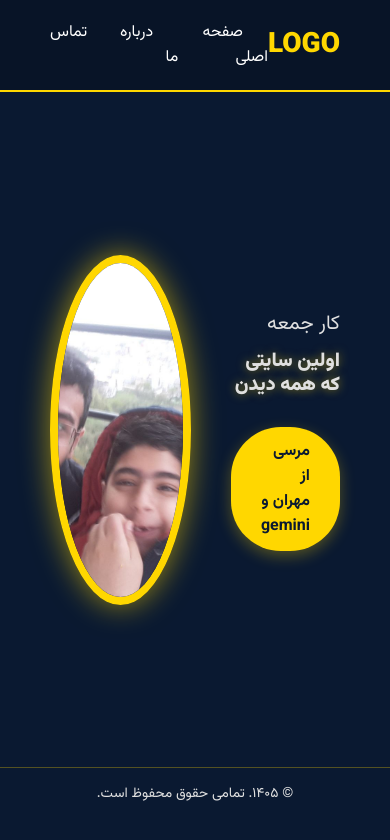
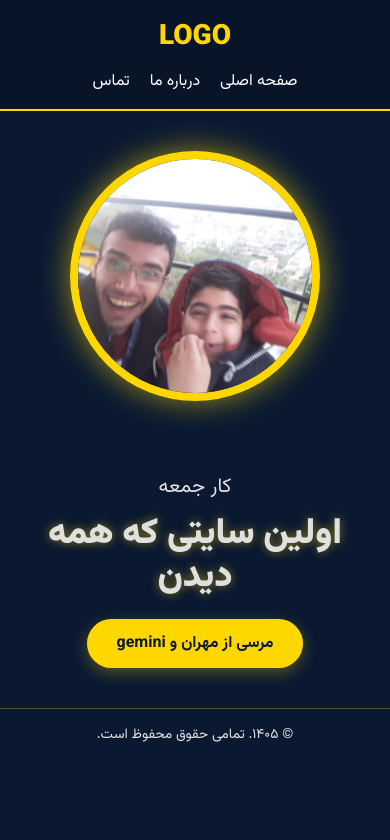
Before and after one commit to siamerd/test-site, a plain HTML site: page index.html in a window 390 px wide. Drawn offline with Linux system fonts and the light colour scheme.

Commit message:
fix a problem

```diff
--- a/style.css
+++ b/style.css
@@ -130,3 +130,53 @@ body {
     color: var(--light-gray);
     font-size: 14px;
 }
+/* --- Media Query برای دستگاه‌های موبایل و تبلت‌های کوچک (عرض کمتر از ۷۶۸ پیکسل) --- */
+@media (max-width: 768px) {
+
+    /* تنظیمات عمومی و پدینگ */
+    .header {
+        padding: 15px 20px;
+    }
+
+    /* --- سربرگ --- */
+    .header {
+        flex-direction: column; /* آیتم‌ها زیر هم قرار بگیرند */
+        gap: 10px;
+    }
+
+    .nav ul {
+        justify-content: center; /* منو در وسط قرار گیرد */
+        padding-inline-start: 0; /* حذف پدینگ پیش‌فرض */
+    }
+
+    .nav ul li a {
+        margin: 0 10px; /* فاصله بین آیتم‌های منو کمتر شود */
+    }
+
+    /* --- بخش اصلی (Hero Section) --- */
+    .hero-section {
+        flex-direction: column; /* عکس و متن زیر هم قرار بگیرند */
+        min-height: auto; /* ارتفاع از حالت ثابت خارج شود */
+        padding: 40px 20px; /* پدینگ اطراف کاهش یابد */
+        text-align: center; /* متن‌ها وسط‌چین شوند */
+    }
+
+    .content-box {
+        max-width: 100%; /* جعبه محتوا کل عرض را بگیرد */
+        order: 2; /* متن بعد از عکس بیاید (بخش بعدی) */
+    }
+
+    /* کوچک کردن عنوان اصلی */
+    .main-title {
+        font-size: 36px; /* اندازه ثابت و مناسب برای موبایل */
+        margin-bottom: 20px;
+    }
+
+    /* --- عکس (Photo) --- */
+    .photo-container {
+        width: 250px; /* اندازه عکس کوچک‌تر شود */
+        height: 250px;
+        order: 1; /* عکس قبل از متن بیاید (بخش اول) */
+        margin-bottom: 30px; /* فاصله از متن ایجاد شود */
+    }
+}
```
